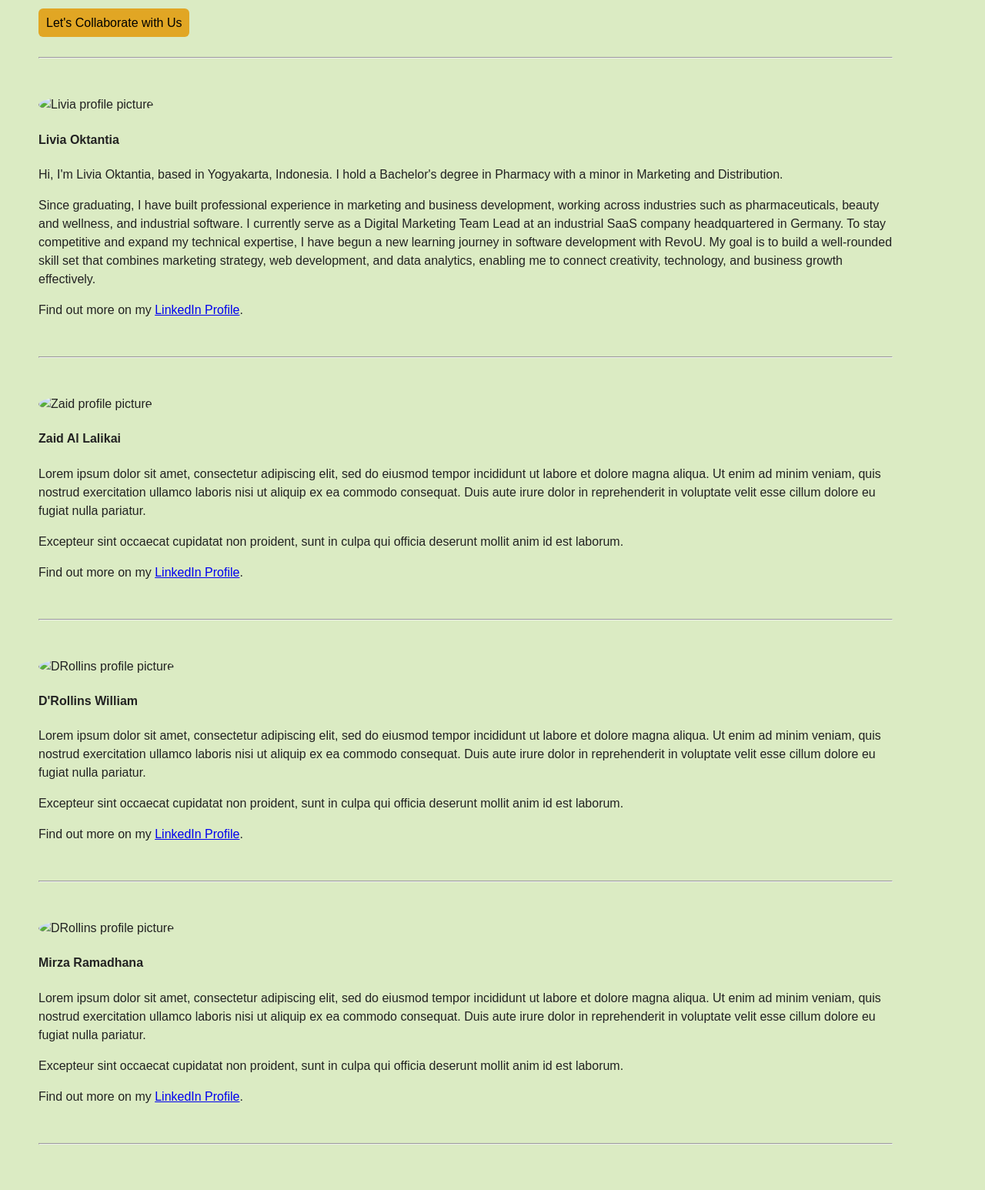
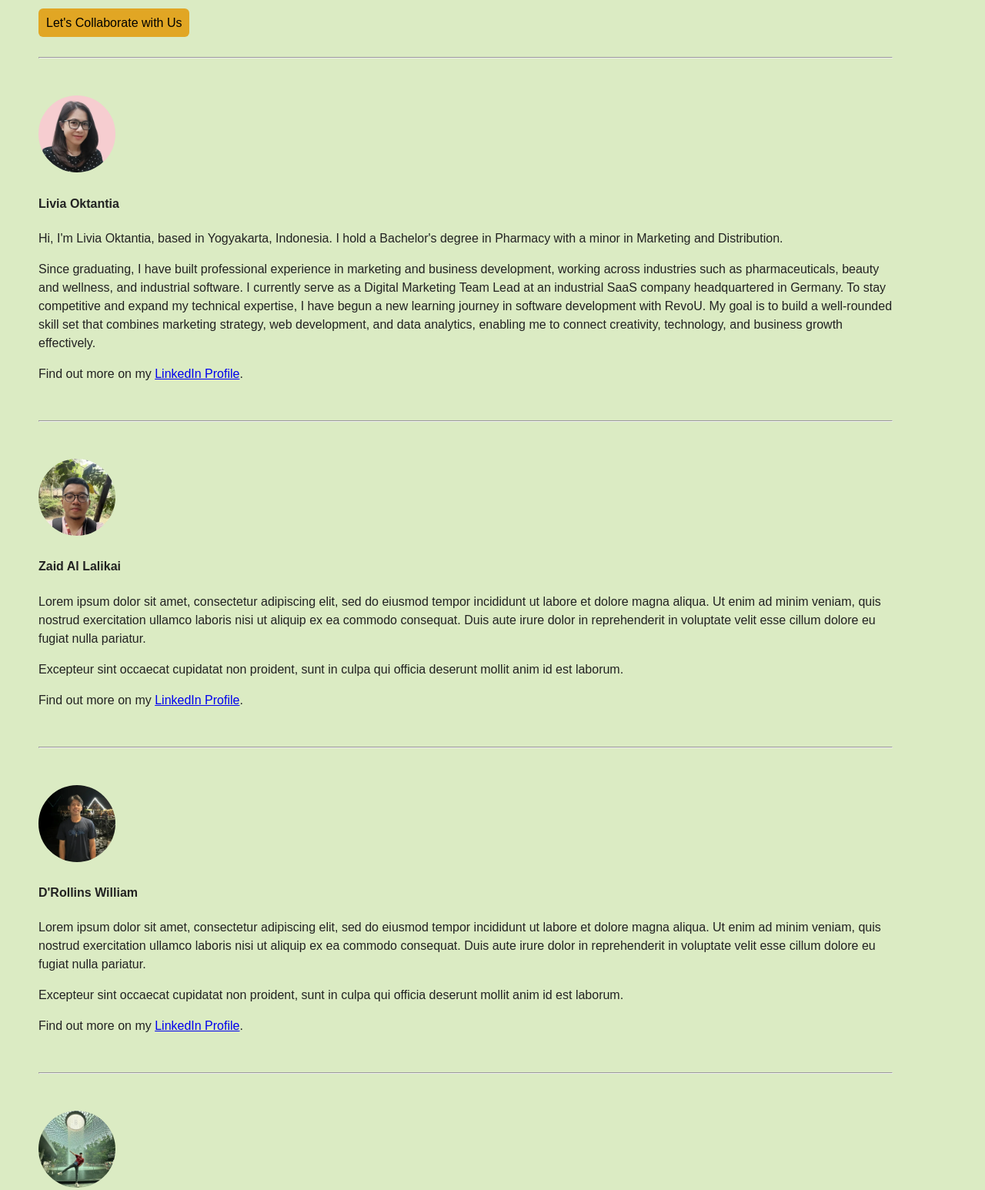
Before and after one commit to Zaid-TeamTwo/collab-porto, a plain HTML site: page index.html in a window 1280 px wide. Shown: the part 600-2146 px from the top of the page at 77% size. Drawn offline with Linux system fonts and the light colour scheme.

Commit message:
final revisi fixxxx

```diff
--- a/index.html
+++ b/index.html
@@ -36,7 +36,7 @@
         </section>
 
         <section id="profile-livia" style="margin-left: 30px; margin-right: 100px ; padding: 20px;">
-            <img src="image/livia-oktantia.webp" alt="Livia profile picture" rel="noindex" style="width:100px; height: 100px; border-radius: 50%;"><br>
+            <img src="images/livia-oktantia.webp" alt="Livia profile picture" rel="noindex" style="width:100px; height: 100px; border-radius: 50%;"><br>
             <h4>Livia Oktantia</h4>
             <p>Hi, I'm Livia Oktantia, based in Yogyakarta, Indonesia. I hold a Bachelor's degree in Pharmacy with a minor in Marketing and Distribution.</p>
             <p>Since graduating, I have built professional experience in marketing and business development, working across industries such as pharmaceuticals, beauty and wellness, and industrial software. I currently serve as a Digital Marketing Team Lead at an industrial SaaS company headquartered in Germany. To stay competitive and expand my technical expertise, I have begun a new learning journey in software development with RevoU. My goal is to build a well-rounded skill set that combines marketing strategy, web development, and data analytics, enabling me to connect creativity, technology, and business growth effectively.</p>
@@ -45,7 +45,7 @@
         </section>
 
         <section id="profile-zaid" style="margin-left: 30px; margin-right: 100px ; padding: 20px;">
-            <img src="image/zaid-al-lalikai.webp" alt="Zaid profile picture" rel="noindex" style="width:100px; height: 100px; border-radius: 50%;"><br>
+            <img src="images/zaid-al-lalikai.webp" alt="Zaid profile picture" rel="noindex" style="width:100px; height: 100px; border-radius: 50%;"><br>
             <h4>Zaid Al Lalikai</h4>
             <p>Lorem ipsum dolor sit amet, consectetur adipiscing elit, sed do eiusmod tempor incididunt ut labore et dolore magna aliqua. Ut enim ad minim veniam, quis nostrud exercitation ullamco laboris nisi ut aliquip ex ea commodo consequat. Duis aute irure dolor in reprehenderit in voluptate velit esse cillum dolore eu fugiat nulla pariatur.</p>
             <p>Excepteur sint occaecat cupidatat non proident, sunt in culpa qui officia deserunt mollit anim id est laborum.</p>
@@ -54,7 +54,7 @@
         </section>
 
         <section id="profile-drollins" style="margin-left: 30px; margin-right: 100px ; padding: 20px;">
-            <img src="image/drollins-william.webp" alt="DRollins profile picture" rel="noindex" style="width:100px; height: 100px; border-radius: 50%;"><br>
+            <img src="images/drollins-william.webp" alt="DRollins profile picture" rel="noindex" style="width:100px; height: 100px; border-radius: 50%;"><br>
             <h4>D'Rollins William</h4>
             <p>Lorem ipsum dolor sit amet, consectetur adipiscing elit, sed do eiusmod tempor incididunt ut labore et dolore magna aliqua. Ut enim ad minim veniam, quis nostrud exercitation ullamco laboris nisi ut aliquip ex ea commodo consequat. Duis aute irure dolor in reprehenderit in voluptate velit esse cillum dolore eu fugiat nulla pariatur.</p>
             <p>Excepteur sint occaecat cupidatat non proident, sunt in culpa qui officia deserunt mollit anim id est laborum.</p>
@@ -63,7 +63,7 @@
             </section>
 
         <section id="profile-mirza" style="margin-left: 30px; margin-right: 100px ; padding: 20px;">
-            <img src="image/mirza-ramadhana.webp" alt="DRollins profile picture" rel="noindex" style="width:100px; height: 100px; border-radius: 50%;"><br>
+            <img src="images/mirza-ramadhana.webp" alt="DRollins profile picture" rel="noindex" style="width:100px; height: 100px; border-radius: 50%;"><br>
             <h4>Mirza Ramadhana</h4>
             <p>Lorem ipsum dolor sit amet, consectetur adipiscing elit, sed do eiusmod tempor incididunt ut labore et dolore magna aliqua. Ut enim ad minim veniam, quis nostrud exercitation ullamco laboris nisi ut aliquip ex ea commodo consequat. Duis aute irure dolor in reprehenderit in voluptate velit esse cillum dolore eu fugiat nulla pariatur.</p>
             <p>Excepteur sint occaecat cupidatat non proident, sunt in culpa qui officia deserunt mollit anim id est laborum.</p>
```
